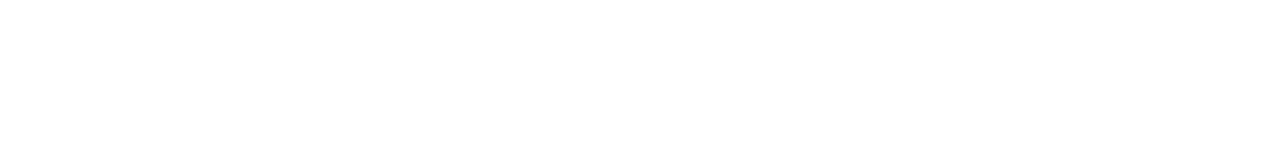
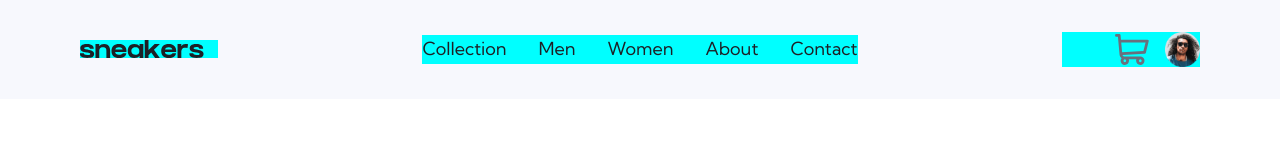
Before and after one commit to amhsimo007/Ecommerce-Product-Page, a website: page index.html in a window 1280 px wide. Drawn offline with Linux system fonts and the light colour scheme.

Commit message:
create navbar and her style

```diff
--- a/index.html
+++ b/index.html
@@ -3,8 +3,45 @@
     <head>
         <meta charset="UTF-8" />
         <meta name="viewport" content="width=device-width, initial-scale=1.0" />
+        <link rel="preconnect" href="https://fonts.googleapis.com" />
+        <link rel="preconnect" href="https://fonts.gstatic.com" crossorigin />
+        <link
+            href="https://fonts.googleapis.com/css2?family=Kumbh+Sans:wght,YOPQ@100..900,40..300&display=swap"
+            rel="stylesheet" />
         <link rel="stylesheet" href="public/main.css" />
         <title>E-commerce Product Page</title>
     </head>
-    <body></body>
+    <body>
+        <header class="header">
+            <section class="container">
+                <nav class="navbar">
+                    <div class="hamburger-menu" id="menu-icon">
+                        <img
+                            src="images/icon-menu.svg"
+                            alt="hamburger-menu-icon" />
+                    </div>
+                    <span class="logo"
+                        ><img src="images/logo.svg" alt="icon-logo"
+                    /></span>
+                    <ul class="menu">
+                        <li><a href="#" class="active">Collection</a></li>
+                        <li><a href="#">Men</a></li>
+                        <li><a href="#">Women</a></li>
+                        <li><a href="#">About</a></li>
+                        <li><a href="#">Contact</a></li>
+                    </ul>
+                    <div class="icons">
+                        <img
+                            class="cart"
+                            src="images/icon-cart.svg"
+                            alt="icon-cart" />
+                        <img
+                            class="avatar"
+                            src="images/image-avatar.png"
+                            alt="icon-avatar-user" />
+                    </div>
+                </nav>
+            </section>
+        </header>
+    </body>
 </html>
--- a/src/sass/helpers/_mixins.scss
+++ b/src/sass/helpers/_mixins.scss
@@ -0,0 +1,14 @@
+@use "sass:map";
+
+$sizes: (
+    "sm": 768px,
+    "lg": 1024px,
+    "xl": 1280px,
+    "xxl": 1440px,
+);
+
+@mixin breakpoint($size) {
+    @media (min-width: map.get($sizes, $size)) {
+        @content;
+    }
+}
--- a/src/sass/helpers/_variables.scss
+++ b/src/sass/helpers/_variables.scss
@@ -0,0 +1,38 @@
+:root {
+    --font-family: "Kumbh Sans", sans-serif;
+
+    // Colors-Primary
+    --color-pri-orange: hsl(26, 100%, 55%);
+    --color-pti-pale-orange: hsl(25, 100%, 94%) --color-primary: #0f172a;
+
+    // Colors-Neutral
+    --Very-dark-blue: hsl(220, 13%, 13%);
+    --Dark-grayish-blue: hsl(219, 9%, 45%);
+    --Grayish-blue: hsl(220, 14%, 75%);
+    --Light-grayish-blue: hsl(223, 64%, 98%);
+    --color-White: hsl(0, 0%, 100%);
+
+    --spacing-0: 0;
+    --spacing-8: 8px;
+    --spacing-10: 10px;
+    --spacing-12: 12px;
+    --spacing-16: 16px;
+    --spacing-24: 24px;
+    --spacing-28: 28px;
+    --spacing-32: 32px;
+    --spacing-40: 40px;
+    --spacing-48: 48px;
+    --spacing-64: 64px;
+    --spacing-80: 80px;
+
+    --font-heading-1: 800 96px/110% var(--font-family);
+    --font-heading-2: 800 56px/110% var(--font-family);
+    --font-heading-4: 700 40px/110% var(--font-family);
+    --font-heading-5: 700 32px/110% var(--font-family);
+
+    --font-body-l: 400 18px/160% var(--font-family);
+    --font-body-m: 400 16px/140% var(--font-family);
+
+    --font-button-l: 500 20px/24px var(--font-family);
+    --font-button-m: 500 16px/24px var(--font-family);
+}
--- a/src/sass/layout/_body.scss
+++ b/src/sass/layout/_body.scss
@@ -1,11 +1,31 @@
 * {
+    -webkit-box-sizing: border-box;
+    -moz-box-sizing: border-box;
+    box-sizing: border-box;
+}
+
+*,
+*::before,
+*::after {
     margin: 0;
     padding: 0;
-    box-sizing: border-box;
-    font-family: "Poppins", sans-serif;
+}
+
+html {
     scroll-behavior: smooth;
+}
+
+a {
     text-decoration: none;
+}
+
+ul {
     list-style: none;
+    margin: 0;
+    padding: 0;
+}
+
+button {
     outline: none;
     border: none;
     background: none;
@@ -20,3 +40,17 @@
     max-width: 100%;
     height: auto;
 }
+
+body {
+    font-family: var(--font-family);
+}
+
+.container {
+    padding: var(--spacing-0) var(--spacing-16);
+    max-width: 1440px;
+    margin: var(--spacing-0) auto;
+
+    @include breakpoint("lg") {
+        padding: var(--spacing-0) var(--spacing-80);
+    }
+}
--- a/src/sass/layout/_header.scss
+++ b/src/sass/layout/_header.scss
@@ -0,0 +1,94 @@
+.header {
+    background-color: var(--Light-grayish-blue);
+
+    .container {
+        padding-block: var(--spacing-16);
+
+        .navbar {
+            display: flex;
+            justify-content: center;
+            align-items: center;
+
+            & > * {
+                flex-basis: 33%;
+                background-color: aquamarine;
+            }
+
+            @include breakpoint("lg") {
+                justify-content: space-between;
+                align-items: center;
+                padding-block: var(--spacing-16);
+
+                & > * {
+                    flex-basis: auto;
+                    background-color: aqua;
+                }
+            }
+
+            .hamburger-menu {
+                display: block;
+
+                img {
+                    width: 10%;
+                }
+
+                @include breakpoint("lg") {
+                    display: none;
+                }
+            }
+
+            .logo {
+                img {
+                    width: 80%;
+
+                    @include breakpoint("lg") {
+                        width: 90%;
+                    }
+                }
+            }
+
+            .menu {
+                display: none;
+
+                @include breakpoint("lg") {
+                    display: flex;
+                    align-items: center;
+                    justify-content: center;
+                    gap: var(--spacing-32);
+                }
+
+                a {
+                    font: var(--font-body-m);
+                    color: var(--Very-dark-blue);
+
+                    @include breakpoint("lg") {
+                        font: var(--font-body-l);
+                    }
+                }
+            }
+
+            .icons {
+                display: flex;
+                justify-content: flex-end;
+                align-items: center;
+                gap: var(--spacing-16);
+
+                .cart {
+                    width: 15%;
+
+                    @include breakpoint("lg") {
+                        width: 25%;
+                    }
+                }
+
+                .avatar {
+                    width: 15%;
+
+                    @include breakpoint("lg") {
+                        width: 25%;
+                    }
+                }
+            }
+        }
+    }
+}
--- a/src/sass/main.scss
+++ b/src/sass/main.scss
@@ -0,0 +1,5 @@
+@import "helpers/variables";
+@import "helpers/mixins";
+@import "components/buttons";
+@import "layout/body";
+@import "layout/header";
--- /dev/null
+++ b/style-guide.md
@@ -0,0 +1,45 @@
+# Front-end Style Guide
+
+## Layout
+
+The designs were created to the following widths:
+
+- Mobile: 375px
+- Desktop: 1440px
+
+> 💡 These are just the design sizes. Ensure content is responsive and meets WCAG requirements by testing the full range of screen sizes from 375px to large screens.
+
+## Colors
+
+### Primary
+
+- Orange: hsl(26, 100%, 55%)
+- Pale orange: hsl(25, 100%, 94%)
+
+### Neutral
+
+- Very dark blue: hsl(220, 13%, 13%)
+- Dark grayish blue: hsl(219, 9%, 45%)
+- Grayish blue: hsl(220, 14%, 75%)
+- Light grayish blue: hsl(223, 64%, 98%)
+- White: hsl(0, 0%, 100%)
+- Black (with 75% opacity for lightbox background): hsl(0, 0%, 0%)
+
+## Typography
+
+### Body Copy
+
+- Font size (paragraph): 16px
+
+### Font
+
+- Family: [Kumbh Sans](https://fonts.google.com/specimen/Kumbh+Sans)
+- Weights: 400, 700
+
+### UX & Animations
+
+- **Navbar** *(mobile only)* Sticky while scrolling
+- **Mobile menu** slides in from the left on open, slides out on close. Dark overlay fades in behind it. [Preview](./design/product-page/mobile-menu.jpg)
+- **Cart dropdown** fades and drops down on open, reverses on close. Count badge pops in when an item is added.
+- **Lightbox** *(desktop only)* fades in with a scale-up on open when clicking the product image. Reverses on × click.
+- **Image arrows** *(mobile & desktop)* clicking prev/next arrows crossfades between images.
```
Also changed, not shown: public/main.css, 2 other files.
